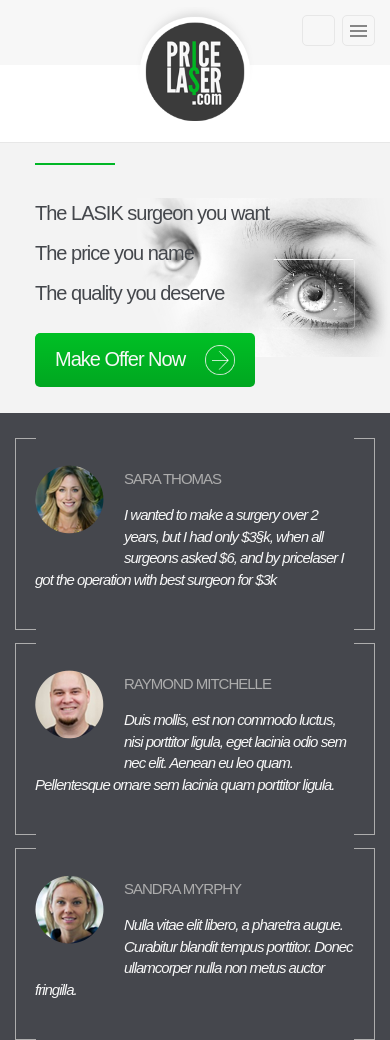
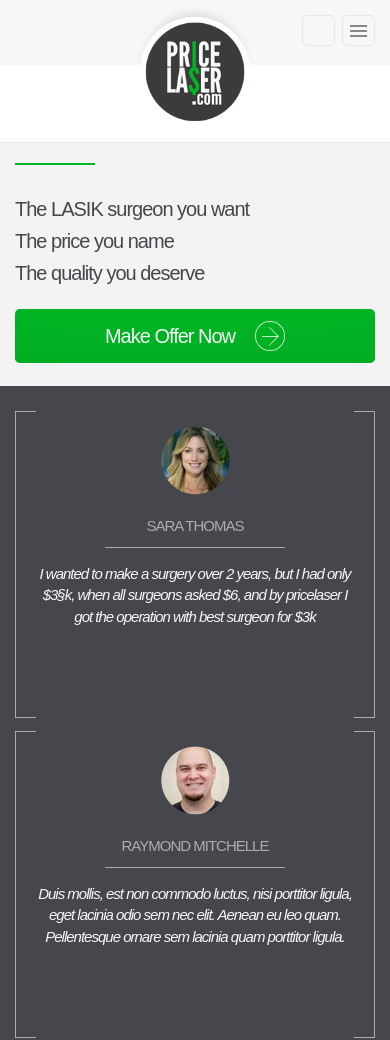
Before and after one commit to AnastasiyaDev/Pricelaser, a website: page index.html in a window 390 px wide. Shown: the top 1040 px of the page. Drawn offline with nearby package versions, Linux system fonts and the light colour scheme.

Commit message:
add mobile support

```diff
--- a/index.html
+++ b/index.html
@@ -6,6 +6,7 @@
 	<link rel="stylesheet" href="public/css/main.css">
 	<link rel="stylesheet" media="(max-width: 1031px)" href="public/css/tablet.css">
 	<link rel="stylesheet" media="(max-width: 767px)" href="public/css/tablet-mini.css">
+	<link rel="stylesheet" media="(max-width: 480px)" href="public/css/mobile.css">
 </head>
 <body>
 	<div class="header clearfix">
--- a/public/css/main.css
+++ b/public/css/main.css
@@ -214,7 +214,7 @@ a {
   vertical-align: top;
   letter-spacing: -1px;
 }
-.reviews ul li .reviewer-info::after {
+.reviews ul li .reviewer-name::after {
   background: #adadad none repeat scroll 0 0;
   content: "";
   display: block;
--- /dev/null
+++ b/public/css/mobile.css
@@ -0,0 +1,60 @@
+@media screen and (max-width: 480px) {
+  .primary {
+    height: 223px;
+    background: #f3f3f3;
+  }
+  .primary .tagline {
+    margin: 0px;
+    padding: 20px 0px;
+  }
+  .primary .tagline p {
+    line-height: 32px;
+  }
+  .primary .btn {
+    white-space: nowrap;
+    margin: auto;
+    display: -ms-flexbox;
+    display: flex;
+    width: 100%;
+    background: #00B625;
+    box-shadow: 0px -40px 59px -31px #00A821 inset;
+    text-align: center;
+    vertical-align: middle;
+    -ms-flex-direction: row;
+        flex-direction: row;
+    -ms-flex-pack: center;
+        justify-content: center;
+    -ms-flex-align: center;
+        align-items: center;
+  }
+  .reviews ul li {
+    height: 305px;
+  }
+  .reviews ul li p {
+    text-align: center;
+  }
+  .reviews ul li .reviewer-photo {
+    float: none;
+    margin-right: 0;
+    margin-top: 0;
+  }
+  .reviews ul li .reviewer-name::after {
+    margin: 10px auto;
+  }
+  .reviews li::before,
+  .reviews li::after {
+    height: 305px;
+  }
+  .work-process li {
+    width: 100%;
+  }
+  .work-process li p {
+    font-size: 16px;
+  }
+  .footer li {
+    font-size: 12px;
+    padding-right: 20px;
+    font-weight: 300;
+    line-height: 30px;
+  }
+}
--- a/public/css/tablet-mini.css
+++ b/public/css/tablet-mini.css
@@ -65,4 +65,10 @@
   .work-process li::before {
     display: none;
   }
+  .footer li {
+    font-size: 14px;
+    padding-right: 30px;
+    font-weight: 300;
+    line-height: 30px;
+  }
 }
```
